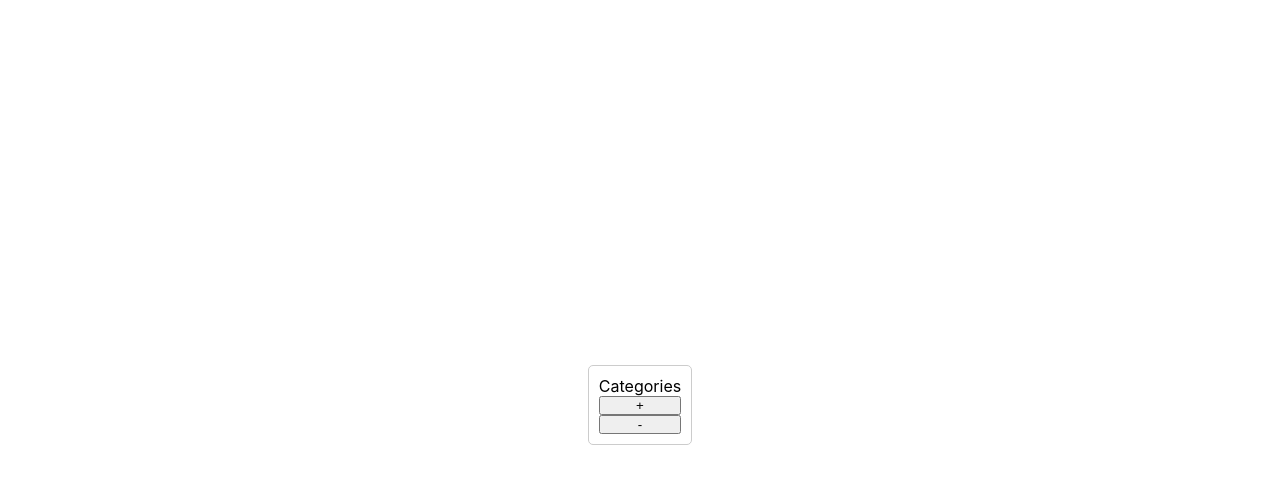
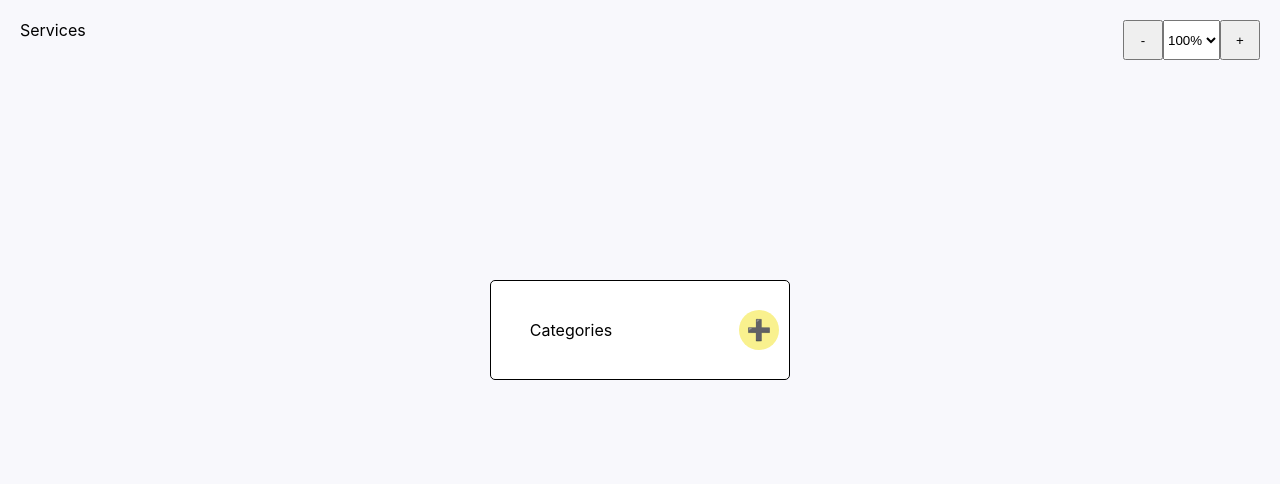
Before and after one commit to rash23/binary-tree, a React (Create React App) app: page / in a window 1280 px wide. Shown: the top 484 px of the page. Built offline with nearby package versions, Linux system fonts and the light colour scheme.

Commit message:
feature: edit and zoom functionalyty were added

```diff
--- a/src/App.css
+++ b/src/App.css
@@ -1,5 +1,50 @@
-.App {
+.app {
 	height: 100vh;
-	display: grid;
+	padding: 20px;
+}
+
+.header {
+	display: flex;
+	justify-content: space-between;
+	margin-bottom: 200px;
+}
+
+.zoom-container {
+	display: flex;
+}
+
+.button {
+	width: 40px;
+	height: 40px;
+	text-align: center;
+	text-transform: uppercase;
+}
+
+.button-icon {
+	width: 40px;
+	height: 40px;
+	border-radius: 50%;
+	background-color: rgb(249, 241, 142);
+	border: none;
+	font-weight: bold;
+	font-size: 20px;
+	text-align: center;
+	text-transform: uppercase;
+}
+
+.card_edit {
+	display: flex;
+	gap: 4px;
+	justify-content: space-between;
 	align-items: center;
 }
+
+.card_name {
+	word-wrap: break-word;
+	width: 140px;
+}
+
+.btn-wrapper {
+	display: flex;
+	gap: 4px;
+}
--- a/src/App.tsx
+++ b/src/App.tsx
@@ -8,9 +8,18 @@ const App = () => {
 		{
 			id: crypto.randomUUID(),
 			categoryName: 'Categories',
+			isEdited: true,
+			firsElement: true,
 			subCategories: [],
 		},
 	])
+
+	const [zoomLevel, setZoomLevel] = useState<number>(100)
+
+	const handleZoomChange = (event: React.ChangeEvent<HTMLSelectElement>) => {
+		const selectedZoomLevel = parseInt(event.target.value, 10)
+		setZoomLevel(selectedZoomLevel)
+	}
 
 	const addSubCategoryById = (id: string, newObject: ServicesType, array: ServicesType[]) => {
 		const updatedCategories = [...array]
@@ -30,10 +39,10 @@ const App = () => {
 	}
 
 	const handleAddSubCategory = (id: string): void => {
-		const text: string = prompt() || ''
 		const newSubCategory = {
 			id: crypto.randomUUID(),
-			categoryName: text,
+			isEdited: false,
+			categoryName: '',
 			subCategories: [],
 		}
 
@@ -54,19 +63,119 @@ const App = () => {
 	}
 
 	const removeSubCategoryById = (id: string): void => {
-		console.log(id)
-
 		const updatedSubCategories = handleRemoveSubCategory(id, services)
 		setServices(updatedSubCategories)
 	}
 
+	const changeTextLogic = (id: string, text: string, array: ServicesType[]): void => {
+		const updatedCategories = [...array]
+
+		for (let i = 0; i < updatedCategories.length; i++) {
+			if (updatedCategories[i].id === id) {
+				updatedCategories[i].categoryName = text
+				break
+			}
+
+			if (updatedCategories[i].subCategories.length > 0) {
+				changeTextLogic(id, text, updatedCategories[i].subCategories)
+			}
+		}
+
+		setServices(updatedCategories)
+	}
+
+	const changeText = (id: string, text: string): void => {
+		changeTextLogic(id, text, services)
+	}
+
+	const addTextLogic = (id: string, text: string, array: ServicesType[]): void => {
+		if (!text) {
+			alert('Please enter a text')
+			return
+		}
+
+		const updatedCategories = [...array]
+
+		for (let i = 0; i < updatedCategories.length; i++) {
+			if (updatedCategories[i].id === id) {
+				updatedCategories[i].categoryName = text
+				updatedCategories[i].isEdited = true
+				break
+			}
+
+			if (updatedCategories[i].subCategories.length > 0) {
+				addTextLogic(id, text, updatedCategories[i].subCategories)
+			}
+		}
+
+		setServices(updatedCategories)
+	}
+
+	const addText = (text: string, id: string): void => {
+		addTextLogic(id, text, services)
+	}
+
+	const editTextLogic = (id: string, array: ServicesType[]): void => {
+		const updatedCategories = [...array]
+
+		for (let i = 0; i < updatedCategories.length; i++) {
+			if (updatedCategories[i].id === id) {
+				updatedCategories[i].isEdited = false
+				break
+			}
+
+			if (updatedCategories[i].subCategories.length > 0) {
+				editTextLogic(id, updatedCategories[i].subCategories)
+			}
+		}
+
+		setServices(updatedCategories)
+	}
+
+	const editText = (id: string): void => {
+		editTextLogic(id, services)
+	}
+
+	const increaseZoom = () => {
+		if (zoomLevel < 150) {
+			setZoomLevel((prev) => prev + 10)
+		}
+	}
+
+	const reduceZoom = () => {
+		if (zoomLevel > 10) {
+			setZoomLevel((prev) => prev - 10)
+		}
+	}
+
 	return (
-		<div className="App">
+		<div className="app">
+			<header className="header">
+				<div>Services</div>
+				<div className="zoom-container">
+					<button className="button" onClick={reduceZoom}>
+						-
+					</button>
+					<select value={zoomLevel.toString()} onChange={handleZoomChange}>
+						{[...Array(15)].map((_, index) => (
+							<option key={index} value={(index + 1) * 10}>
+								{(index + 1) * 10}%
+							</option>
+						))}
+					</select>
+					<button className="button" onClick={increaseZoom}>
+						+
+					</button>
+				</div>
+			</header>
 			<div className="container">
 				<div className="row">
-					<div className="tree">
+					<div className="tree" style={{ transform: `scale(${zoomLevel / 100})` }}>
 						<RecursiveComponent
 							data={services}
+							changeText={changeText}
+							addText={addText}
+							editText={editText}
 							addCategory={handleAddSubCategory}
 							removeCategory={removeSubCategoryById}
 						/>
--- a/src/components/RecursiveComponent.tsx
+++ b/src/components/RecursiveComponent.tsx
@@ -6,16 +6,54 @@ const RecursiveComponent: FC<RecursiveComponentPropsType> = (props) => {
 		<ul>
 			{props.data.map((item) => (
 				<li key={item.id}>
-					<div>
-						<span> {item.categoryName}</span>
-						<button onClick={() => props.addCategory(item.id)}>+</button>
-						<button onClick={() => props.removeCategory(item.id)}>-</button>
-					</div>
+					{item.isEdited ? (
+						<div className="card">
+							<div className="card_edit">
+								<span className="card_name"> {item.categoryName}</span>
+								<div className="btn-wrapper">
+									<button className="button-icon" onClick={() => props.addCategory(item.id)}>
+										➕
+									</button>
+									{!item.firsElement && (
+										<>
+											<button className="button-icon" onClick={() => props.editText(item.id)}>
+												✏️
+											</button>
+											<button className="button-icon" onClick={() => props.removeCategory(item.id)}>
+												❌
+											</button>
+										</>
+									)}
+								</div>
+							</div>
+						</div>
+					) : (
+						<div className="card">
+							<div className="card_edit">
+								<input
+									placeholder="Category name"
+									value={item.categoryName}
+									onChange={(event) => props.changeText(item.id, event.target.value)}
+								/>
+								<div className="btn-wrapper">
+									<button className="button-icon" onClick={() => props.addText(item.categoryName, item.id)}>
+										➕
+									</button>
+									<button className="button-icon" onClick={() => props.removeCategory(item.id)}>
+										❌
+									</button>
+								</div>
+							</div>
+						</div>
+					)}
 
 					{item.subCategories.length > 0 && (
 						<RecursiveComponent
 							data={item.subCategories}
 							addCategory={props.addCategory}
+							addText={props.addText}
+							editText={props.editText}
+							changeText={props.changeText}
 							removeCategory={props.removeCategory}
 						/>
 					)}
--- a/src/index.css
+++ b/src/index.css
@@ -4,6 +4,7 @@ body {
 		'Droid Sans', 'Helvetica Neue', sans-serif;
 	-webkit-font-smoothing: antialiased;
 	-moz-osx-font-smoothing: grayscale;
+	background-color: #f8f8fc;
 }
 
 code {
@@ -80,44 +81,15 @@ code {
 	width: 0;
 	height: 20px;
 }
-.tree li div {
-	border: 1px solid #ccc;
+.card {
+	border: 1px solid black;
 	padding: 10px;
 	display: inline-grid;
 	border-radius: 5px;
 	text-decoration-line: none;
 	border-radius: 5px;
 	transition: 0.5s;
+	width: 300px;
+	height: 100px;
+	background-color: #fff;
 }
-.tree li a img {
-	width: 50px;
-	height: 50px;
-	margin-bottom: 10px !important;
-	border-radius: 100px;
-	margin: auto;
-}
-.tree li a span {
-	border: 1px solid #ccc;
-	border-radius: 5px;
-	color: #666;
-	padding: 8px;
-	font-size: 12px;
-	text-transform: uppercase;
-	letter-spacing: 1px;
-	font-weight: 500;
-}
-/*Hover-Section*/
-.tree li a:hover,
-.tree li a:hover i,
-.tree li a:hover span,
-.tree li a:hover + ul li a {
-	background: #c8e4f8;
-	color: #000;
-	border: 1px solid #94a0b4;
-}
-.tree li a:hover + ul li::after,
-.tree li a:hover + ul li::before,
-.tree li a:hover + ul::before,
-.tree li a:hover + ul ul::before {
-	border-color: #94a0b4;
-}
--- a/src/types/index.ts
+++ b/src/types/index.ts
@@ -1,11 +1,16 @@
 export type ServicesType = {
 	id: string
 	categoryName: string
+	isEdited: boolean
+	firsElement?: boolean
 	subCategories: ServicesType[]
 }
 
 export type RecursiveComponentPropsType = {
 	data: ServicesType[]
+	changeText: (id: string, text: string) => void
+	addText: (text: string, id: string) => void
+	editText: (id: string) => void
 	addCategory: (id: string) => void
 	removeCategory: (id: string) => void
 }
```
